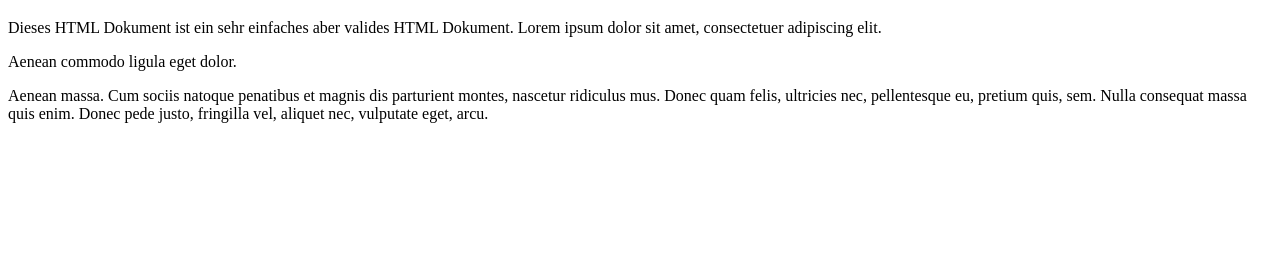
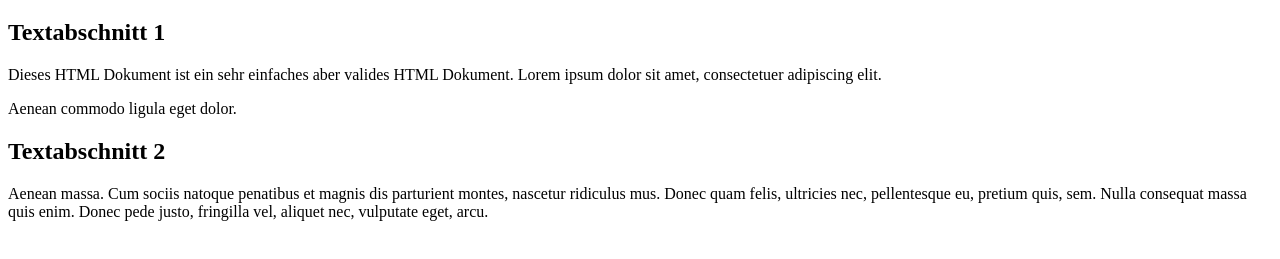
Before and after one commit to ehy-training/Grundlagen-Webseitenaufbau, a plain HTML site: page uebung-tag-01/index.html in a window 1280 px wide. Shown: the part 61-320 px from the top of the page. Drawn offline with Linux system fonts and the light colour scheme.

Commit message:
Update index.html

```diff
--- a/uebung-tag-01/index.html
+++ b/uebung-tag-01/index.html
@@ -14,12 +14,14 @@
 <body>
     <h1>Hallo Welt!</h1>
 
+   <h2>Textabschnitt 1</h2>
     <p>
         Dieses HTML Dokument ist ein sehr einfaches aber valides HTML Dokument. Lorem ipsum dolor sit amet, consectetuer adipiscing elit.
     </p>
     <p>
         Aenean commodo ligula eget dolor.
     </p>
+       <h2>Textabschnitt 2</h2>
     <p>
         Aenean massa. Cum sociis natoque penatibus et magnis dis parturient montes, nascetur
         ridiculus mus. Donec quam felis, ultricies nec, pellentesque eu, pretium quis, sem. Nulla consequat massa quis enim. Donec pede justo, fringilla vel, aliquet nec, vulputate eget, arcu.
```
